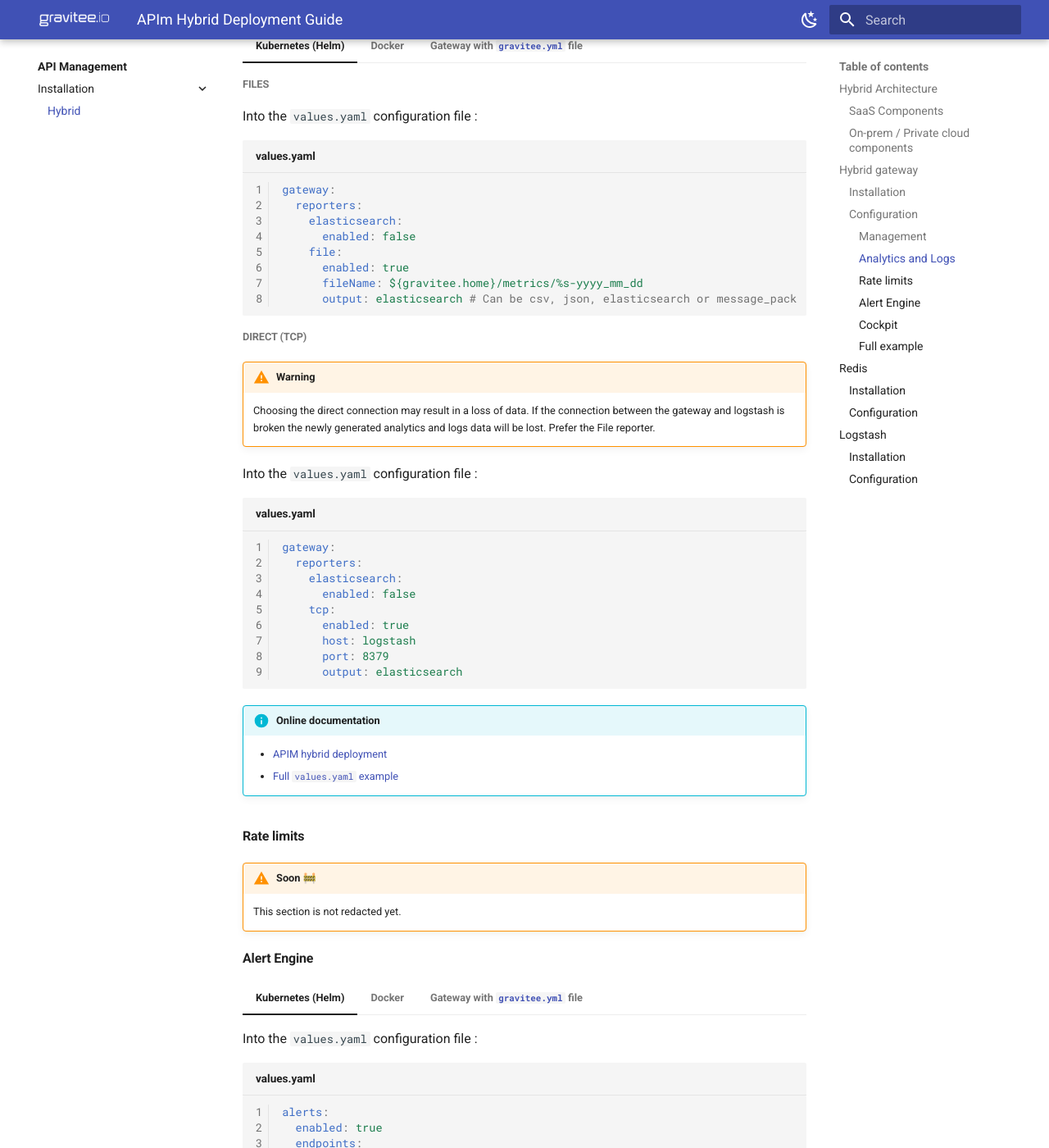
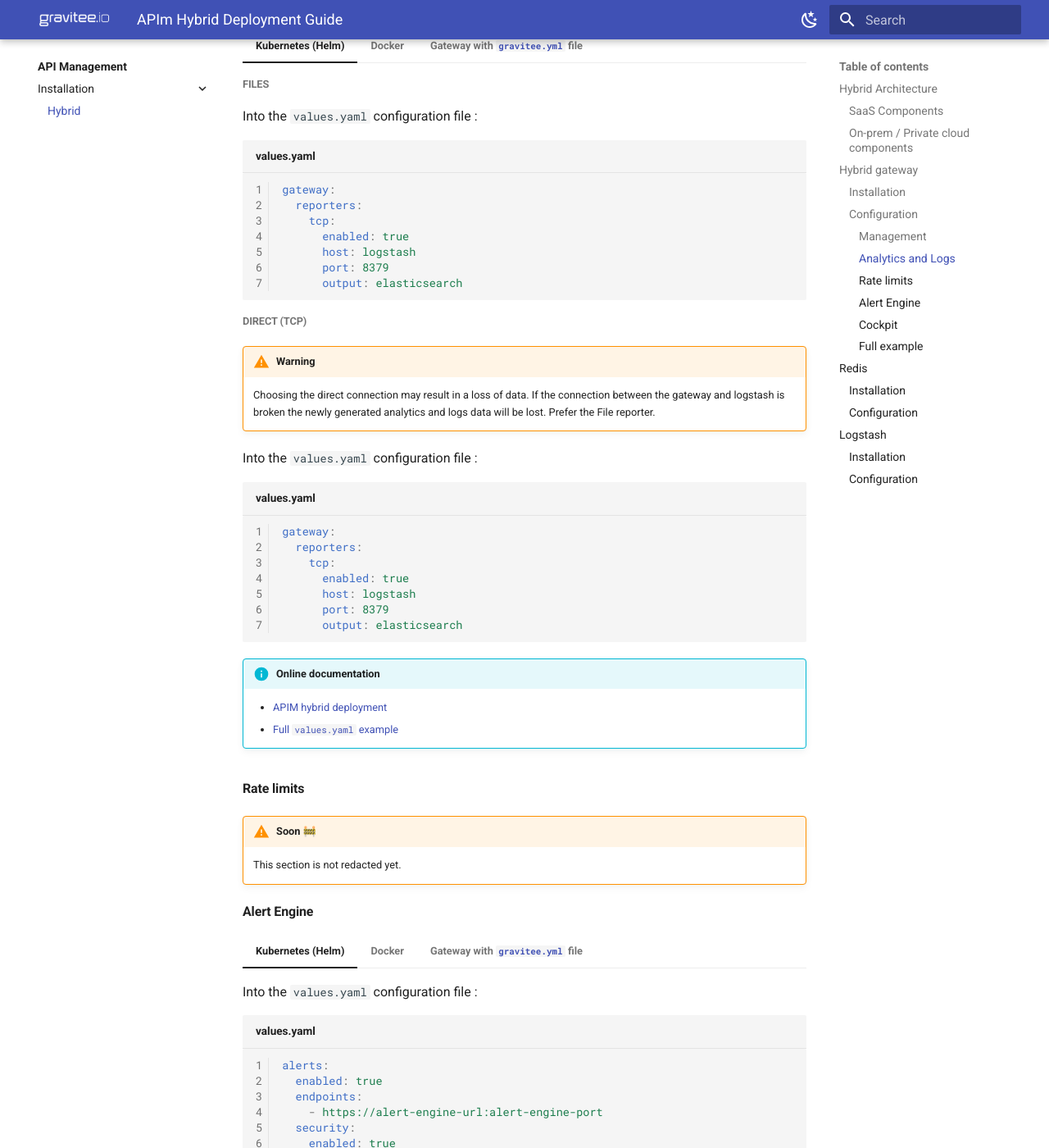
Before and after one commit to dobl1/gravitee-se-docs, an MkDocs documentation site: the page built from docs/api-management/install/hybrid.md, in a window 1280 px wide and 1400 px high, scrolled down 4383 px. Shown: the whole window at 82% size. Built offline with MkDocs 1.6.1 and Material for MkDocs 9.7.7, drawn with Linux system fonts in a browser that asks for light colours; some of the changed text lies outside the part shown.

Commit message:
Update reporters to match Logstash conf

````diff
--- a/docs/api-management/install/hybrid.md
+++ b/docs/api-management/install/hybrid.md
@@ -208,12 +208,11 @@ There is at least 3 connections to configure :
     ```yaml title="values.yaml" linenums="1"
     gateway:
       reporters:
-        elasticsearch:
-          enabled: false
-        file:
+        tcp:
           enabled: true
-          fileName: ${gravitee.home}/metrics/%s-yyyy_mm_dd
-          output: elasticsearch # Can be csv, json, elasticsearch or message_pack
+          host: logstash
+          port: 8379
+          output: elasticsearch
     ```
 
     ##### Direct (TCP)
@@ -226,8 +225,6 @@ There is at least 3 connections to configure :
     ```yaml title="values.yaml" linenums="1"
     gateway:
       reporters:
-        elasticsearch:
-          enabled: false
         tcp:
           enabled: true
           host: logstash
@@ -310,8 +307,6 @@ There is at least 3 connections to configure :
           username: kubernetes://<namespace>/secrets/<my-secret-name>/<my-secret-key>
           password: kubernetes://<namespace>/secrets/<my-secret-name>/<my-secret-key>
       reporters:
-        elasticsearch:
-          enabled: false
         tcp:
           enabled: true
           host: logstash
````
